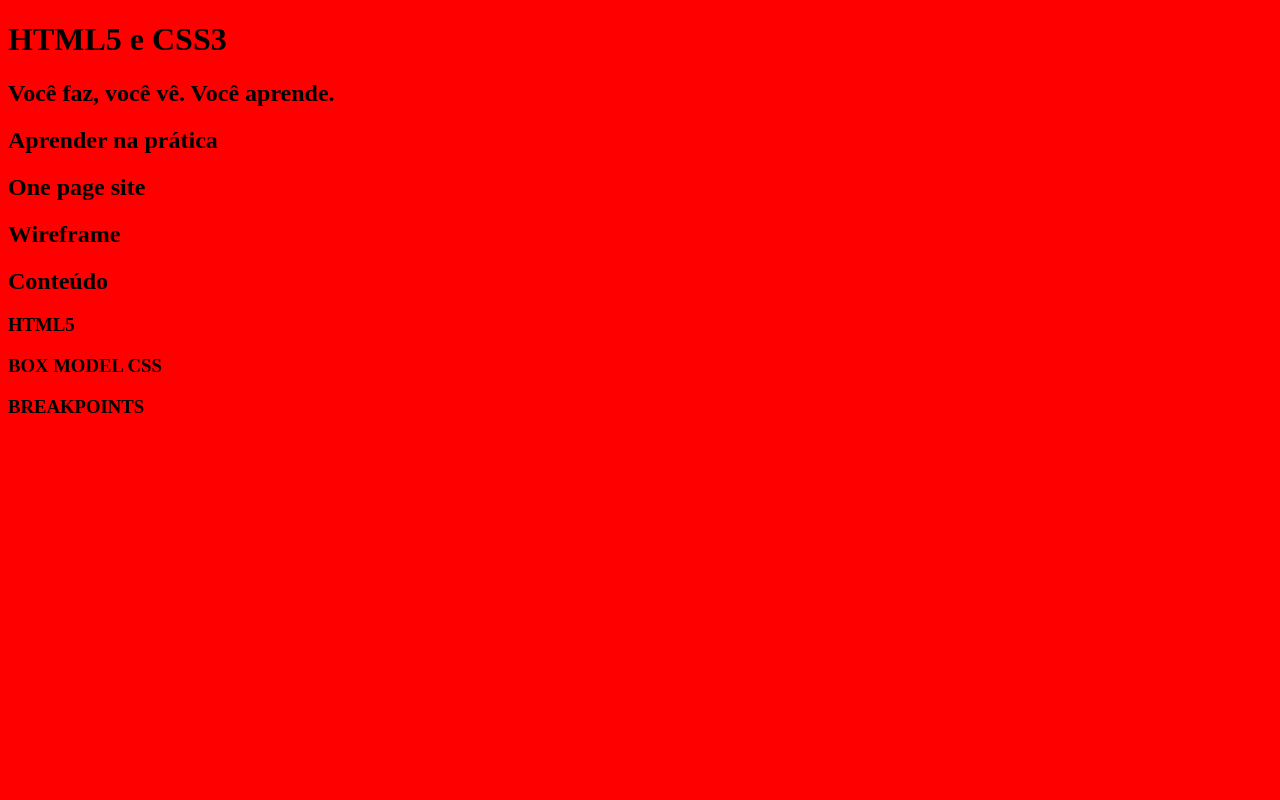
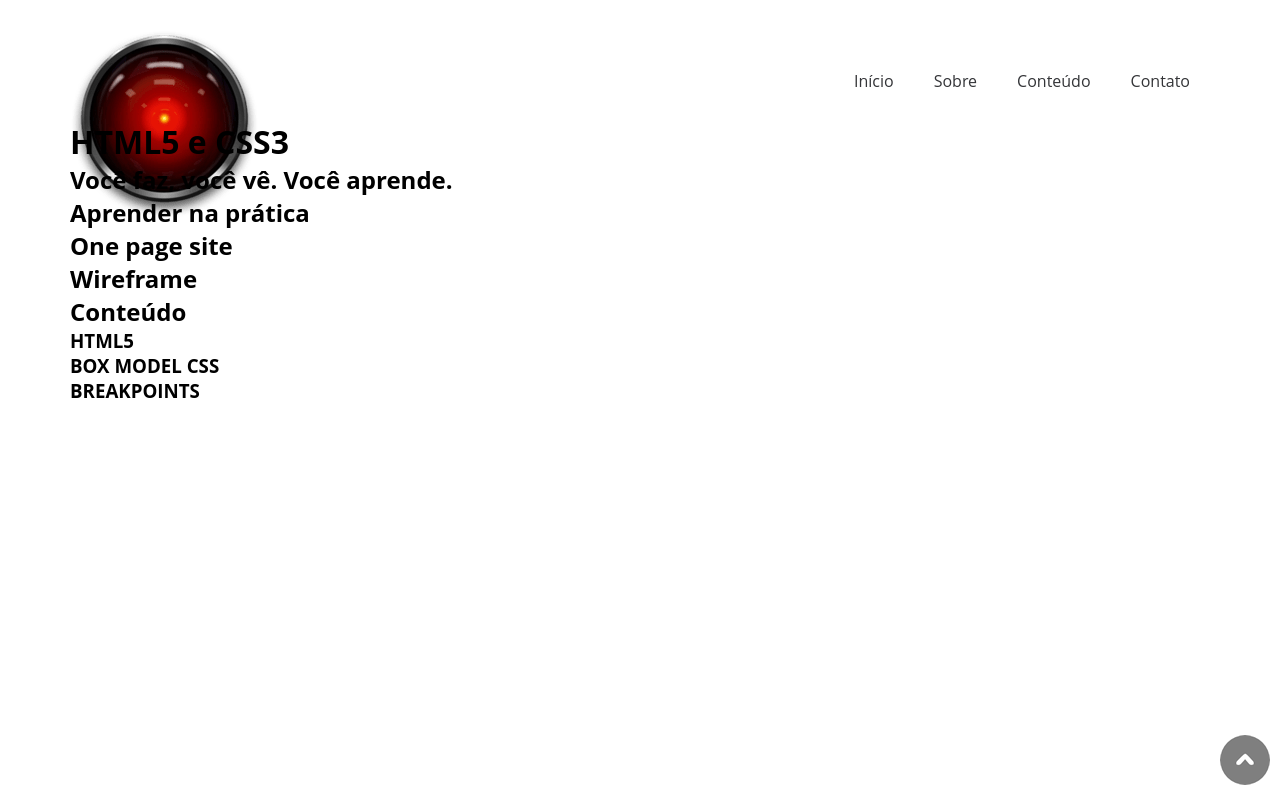
Before and after one commit to PeterKeven/HTML5eCSS3Repositorio, a plain HTML site: page index.html in a window 1280 px wide. Drawn offline with Linux system fonts and the light colour scheme.

Commit message:
Cabeçalho

```diff
--- a/index.html
+++ b/index.html
@@ -1,5 +1,6 @@
 <!DOCTYPE html>
 <html lang="en">
+
 <head>
     <meta charset="UTF-8">
     <meta name="viewport" content="width=device-width, initial-scale=1.0">
@@ -10,58 +11,103 @@
     <link rel="icon" href="img/favicon.png">
     <link rel="stylesheet" href="style.css">
 </head>
+
 <body>
     <!-- Cabeçalho -->
-    <header>
+    <header id="inicio">
 
+        <div class="container flex">
 
+            <div id="logo">
+                <img src="img/logo.png" alt="hal 9000">
+            </div>
+            <nav>
+
+                <input type="checkbox" id="check">
+                <label for="check">&#x268c;</label>
+                <ul>
+                    <li><a href="#inicio">Início</a></li>
+                    <li><a href="#sobre">Sobre</a></li>
+                    <li><a href="#conteudo">Conteúdo</a></li>
+                    <li><a href="#contato">Contato</a></li>
+                </ul>
+
+            </nav>
+
+        </div>
 
     </header>
 
     <!-- Destaque -->
     <main>
 
+        <div class="container">
+
             <h1>HTML5 e CSS3</h1>
             <h2>Você faz, você vê. Você aprende.</h2>
+
+        </div>
 
     </main>
 
     <!-- Sobre -->
-    <section>
+    <section id="sobre">
+
+        <div class="container">
 
             <h2>Aprender na prática</h2>
+
+        </div>
 
     </section>
 
     <!-- One page -->
     <section>
 
+        <div class="container">
+
             <h2>One page site</h2>
+
+        </div>
 
     </section>
 
     <!-- Wireframe -->
     <section>
 
+        <div class="container">
+
             <h2>Wireframe</h2>
+
+        </div>
 
     </section>
 
     <!-- Conteúdo -->
-    <section>
+    <section id="conteudo">
+
+        <div class="container">
 
             <h2>Conteúdo</h2>
             <h3>HTML5</h3>
             <h3>BOX MODEL CSS</h3>
             <h3>BREAKPOINTS</h3>
 
+        </div>
+
     </section>
 
     <!-- Rodapé -->
-    <footer>
+    <footer id="contato">
+
+        <div class="container">
 
 
 
+        </div>
+
     </footer>
+    <a href="#inicio" id="topo"><img src="IMG/topo.png" alt="topo do site"></a>
 </body>
+
 </html>
--- a/style.css
+++ b/style.css
@@ -3,38 +3,192 @@ Folha de estilo do site one page HTML5 e CSS3
 @author Peter Keven
 */
 
+/*CSS Reset*/
+* {
+    margin: 0;
+    padding: 0;
+    border: 0;
+}
+
+/*Importação (Google Fonts)*/
+@import url('https://fonts.googleapis.com/css2?family=Open+Sans:wght@400;700&display=swap');
+
+body {
+
+    font-family: 'Open Sans', sans-serif;
+    font-size: 1em;
+}
+
+/* Layout */
+.container {
+
+    margin: 0 auto;
+
+}
+
+.flex {
+
+    display: flex;
+    justify-content: space-between;
+
+}
+
+/* Topo do site */
+#topo {
+
+    position: fixed;
+    right: 10px;
+    bottom: 10px;
+
+}
+
 /* Smartphone portrait >>>>>>>>>>>>>>>>>>>>>>>>>>>>> */
 
+/* Cabeçalho */
+
+header {
+
+    height: 60px;
+
+}
+
+#logo img {
+
+    width: 128px;
+    height: 128px;
+
+}
+
+#check{
+
+display: none;
+
+}
+
+label{
+
+    font-size: 3em;
+    padding-right: 15px;
+
+}
+
+nav ul{
+
+list-style: none;
+background-color: #343538;
+height: 100vh;
+position: fixed;
+top: 60px;
+right: -100%;
+width: 100%;
+transition: all 1s;
+
+}
+
+#check:checked ~ ul {
+
+    right: 0;
+
+}
+
+nav ul li{
+
+padding: 20px;
+border-bottom: 1px solid #a9a9a9;
+
+}
+
+nav ul li a{
+
+text-decoration: none;
+color: #fff;
+
+}
+
 /* Smartphone landscape >>>>>>>>>>>>>>>>>>>>>>>>>>>> */
-@media (min-width: 576px){
+@media (min-width: 576px) {
 
-body {
-    background-color: #0ff;
-}
+    /* Layout */
+    .container {
+        max-width: 540px;
+    }
 
 }
 
 /* Tablet portrait >>>>>>>>>>>>>>>>>>>>>>>>>>>>>>>>> */
-@media (min-width: 768px){
+@media (min-width: 768px) {
 
-    body {
-        background-color: #ff0;
+    /* Layout */
+    .container {
+        max-width: 720px;
     }
 
-    }
+}
+
 /* Tablet landscape >>>>>>>>>>>>>>>>>>>>>>>>>>>>>>>> */
-@media (min-width: 992px){
+@media (min-width: 992px) {
 
-    body {
-        background-color: #ff6600;
+    /* Layout */
+    .container {
+        max-width: 960px;
     }
 
-    }
+}
+
 /* PC >>>>>>>>>>>>>>>>>>>>>>>>>>>>>>>>>>>>>>>>>>>>>> */
-@media (min-width: 1200px){
+@media (min-width: 1200px) {
 
-    body {
-        background-color: #f00;
+    /* Layout */
+    .container {
+        max-width: 1140px;
     }
 
+    header {
+
+        height: 120px;
+
     }
+
+    #logo img {
+
+        width: 189px;
+        height: 189px;
+        margin-top: 30px;
+
+    }
+
+    label{
+
+        display: none;
+
+    }
+
+    nav ul{
+
+        position: static;
+        height: auto;
+        background-color: transparent;
+
+    }
+
+    nav ul li{
+
+        float: left;
+        border: 0;
+        margin-top: 50px;
+
+    }
+
+    nav ul li a{
+
+        color: #343538;
+
+    }
+
+    nav ul li a:hover{
+
+        color: #c00000;
+
+    }
+
+}
```
Lines whose indentation alone changed are shown as unchanged.
